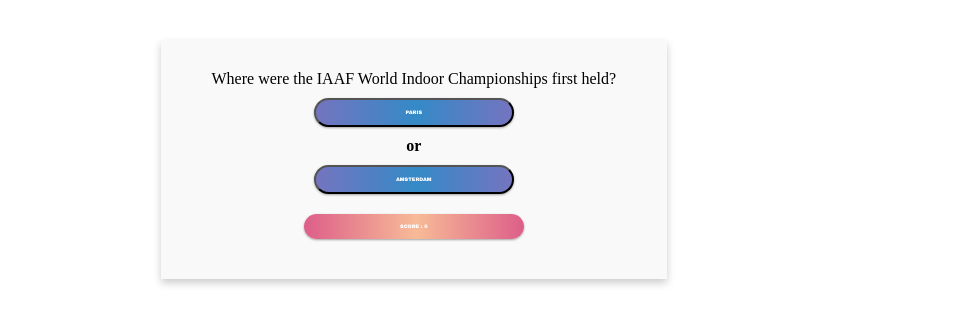
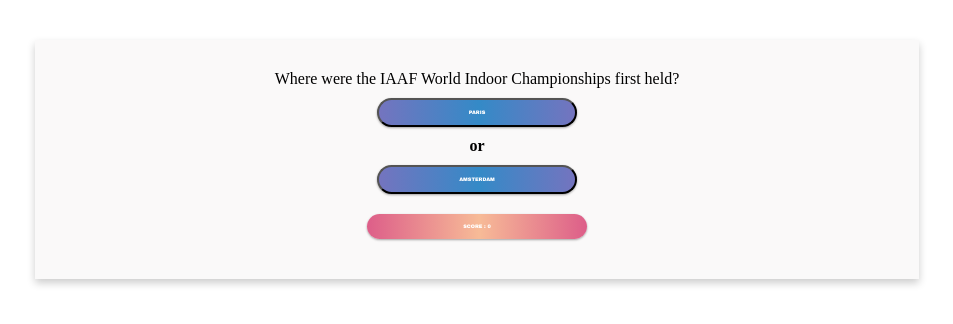
Before and after one commit to SazzadForazi/google-word-coach, a React (Create React App) app: page / in a window 1280 px wide. Shown: the top 324 px of the page, without its empty margins (163-1116 px from the left). Built offline with nearby package versions, Linux system fonts and the light colour scheme.

Commit message:
updated commit

```diff
--- a/src/Container.css
+++ b/src/Container.css
@@ -1,11 +1,11 @@
 .wrapper{
     box-shadow: 0 4px 8px 0 rgba(0,0,0,0.2);
     transition: 0.3s;
-    width: 40%;
+    width: 70%;
     text-align: center;
     display: flex;
     justify-content: center;
-    margin-left: 25%;
+    margin-left: 15%;
     margin-top: 40px;
     padding: 30px 0;
     background-color: hsl(0, 9%, 98%);
--- a/src/Question.css
+++ b/src/Question.css
@@ -7,7 +7,9 @@
     margin-top: 5px;
     color: white;
 } */
-
+#or{
+    color: black;
+}
 .gradient-button {
     margin: 10px;
     font-family: "Arial Black", Gadget, sans-serif;
@@ -18,7 +20,7 @@
     transition: 0.5s;
     background-size: 100% auto;
     color: #FFF;
-    box-shadow: 0 0 15px #eee;
+    box-shadow: 0 0 15px rgb(15, 8, 8);
     border-radius: 10px;
     width: 200px;
     box-shadow: 0 1px 3px rgba(0,0,0,0.12), 0 1px 2px rgba(0,0,0,0.24);
@@ -35,3 +37,11 @@
 .gradient-button-1:hover { background-position: right center; }
 .gradient-button-3 {background-image: linear-gradient(to right, #7474BF 0%, #348AC7 51%, #7474BF 100%)}
 .gradient-button-3:hover { background-position: right center; }
+
+/* @media only screen and (max-width: 600px) {
+    .wrapper{
+        width: 100%;
+        display: none;
+        background-color:none;
+    }
+} */
--- a/src/Question.js
+++ b/src/Question.js
@@ -86,7 +86,7 @@
 
                 {btn1}
 
-                <div><b>or</b></div>
+                <div id="or"><b>or</b></div>
 
                 {btn2}
                 <br />
```
